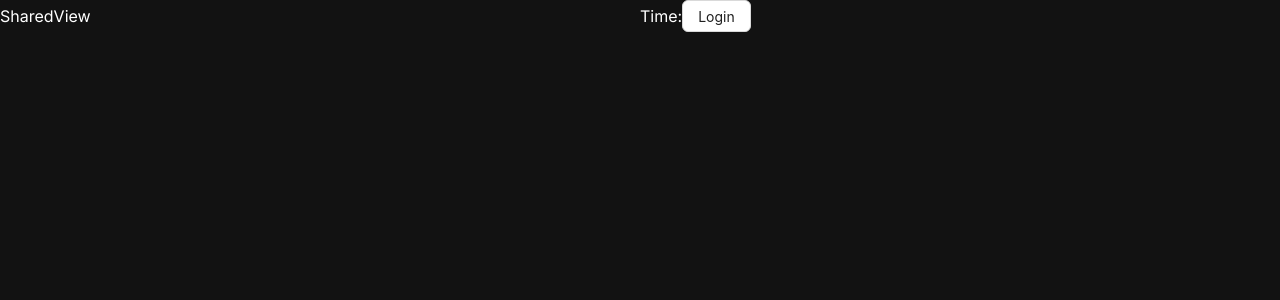
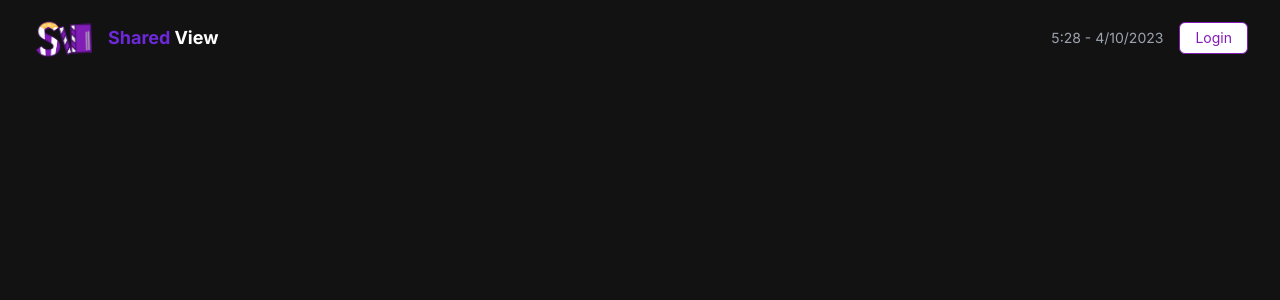
Before and after one commit to juarezgonz02/sharedview_nextjs, a Next.js app in the folder NextJS Proyect/: page / in a window 1280 px wide. Shown: the top 300 px of the page. Built offline with nearby package versions, Linux system fonts and the light colour scheme.

Commit message:
➕ add(dependency): Added IconsAntDesign

```diff
--- a/NextJS Proyect/package.json
+++ b/NextJS Proyect/package.json
@@ -9,6 +9,7 @@
     "lint": "next lint"
   },
   "dependencies": {
+    "@ant-design/icons": "^5.2.6",
     "@p5-wrapper/next": "^0.2.0",
     "@p5-wrapper/react": "^4.2.0",
     "antd": "^5.11.0",
--- a/NextJS Proyect/src/app/global.css
+++ b/NextJS Proyect/src/app/global.css
@@ -5,11 +5,7 @@
 
 
 body {
+  color: white;
+  background-color: #121212;
   font-family: 'Open Sans', sans-serif;
 }
-
-body {
-  color: white;
-  background-color: #121212;
-
-}
--- a/NextJS Proyect/src/components/Navbar.jsx
+++ b/NextJS Proyect/src/components/Navbar.jsx
@@ -1,15 +1,42 @@
-import { Button } from 'antd';
+import { Button, ConfigProvider } from 'antd';
 import Image from 'next/image';
+import LogoSharedView from '../../public/ICONO.png';
 
 const Navbar = () => {
+
+    const getDate = () => {
+        const date = new Date();
+        const day = date.getDate();
+        const month = date.getMonth();
+        const year = date.getFullYear();
+        const hour = date.getHours();
+        const minutes = date.getMinutes();
+        return `${hour}:${minutes} - ${day}/${month}/${year}`;
+    }
+
     return(
-        <div className="flex flex-row items-center">
-            <div className='w-1/2 flex justify-start'>
-                <span>SharedView</span>
+        <div className="flex flex-row items-center px-8 py-4">
+            <div className='w-1/2 flex justify-start items-center gap-4'>
+                <Image src={LogoSharedView} width={60} height={60} />
+                <div className='flex flex-row gap-1'>
+                    <span className='text-violet-700 font-bold text-lg'>Shared</span>
+                    <span className='font-bold text-lg'>View</span>
+                </div>
             </div>
-            <div className='w-1/2 flex flex-row items-center'>
-                <span>Time: </span>
+            <div className='w-1/2 flex flex-row items-center justify-end gap-4'>
+                <span className='text-gray-400 text-sm'>{getDate()}</span>
+                <ConfigProvider
+                            theme={{
+                                token:{
+                                    colorText: "#811cb7",
+                                    colorBorder: "#811cb7",
+                                    colorBgTextHover: "#fff",
+                                    colorPrimary: "#fff",
+                                }
+                            }}
+                >
                 <Button>Login</Button>
+                </ConfigProvider>
             </div>
         </div>
     )
```
Also changed, not shown: NextJS Proyect/public/ICONO.png (added), 1 other file (tests, documents, lock files or other folders).
